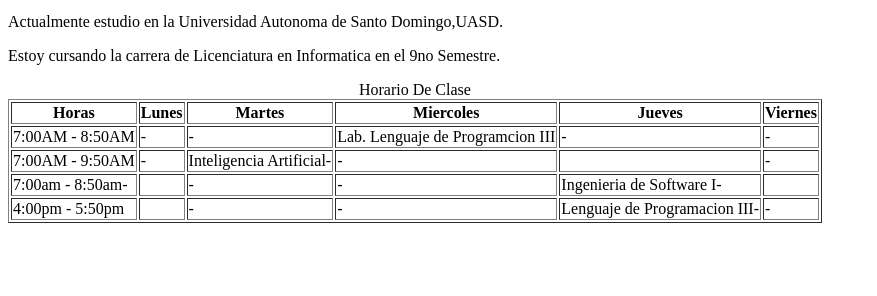
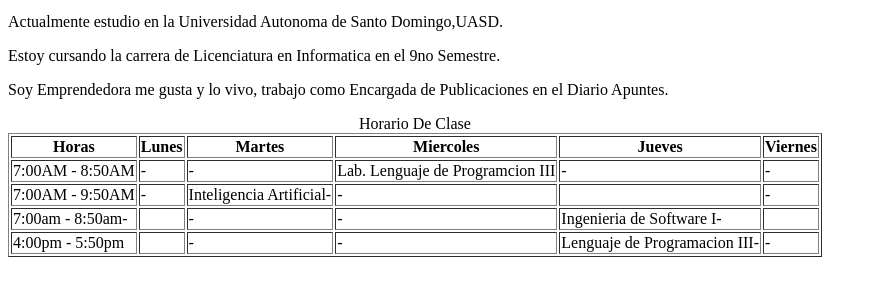
Before and after one commit to yajaira-g/biografia.github.io, a plain HTML site: page index.html in a window 1280 px wide. Shown: the part 378-674 px from the top of the page, without its empty margins (0-877 px from the left). Drawn offline with Linux system fonts and the light colour scheme.

Commit message:
Update index.html

```diff
--- a/index.html
+++ b/index.html
@@ -14,6 +14,8 @@
 <p>Soy dominicana mayor de edad, nacida en Santo Domingo Distrito Nacional.</p>
 <p>Actualmente estudio en la Universidad Autonoma de Santo Domingo,UASD.</p>
 <p>Estoy cursando la carrera de Licenciatura en Informatica en el 9no Semestre.</p>
+<p>Soy Emprendedora me gusta y lo vivo, trabajo como Encargada de Publicaciones en el Diario Apuntes.</p>
+
 
 <table border="1">
     <caption>Horario De Clase</caption>
```
